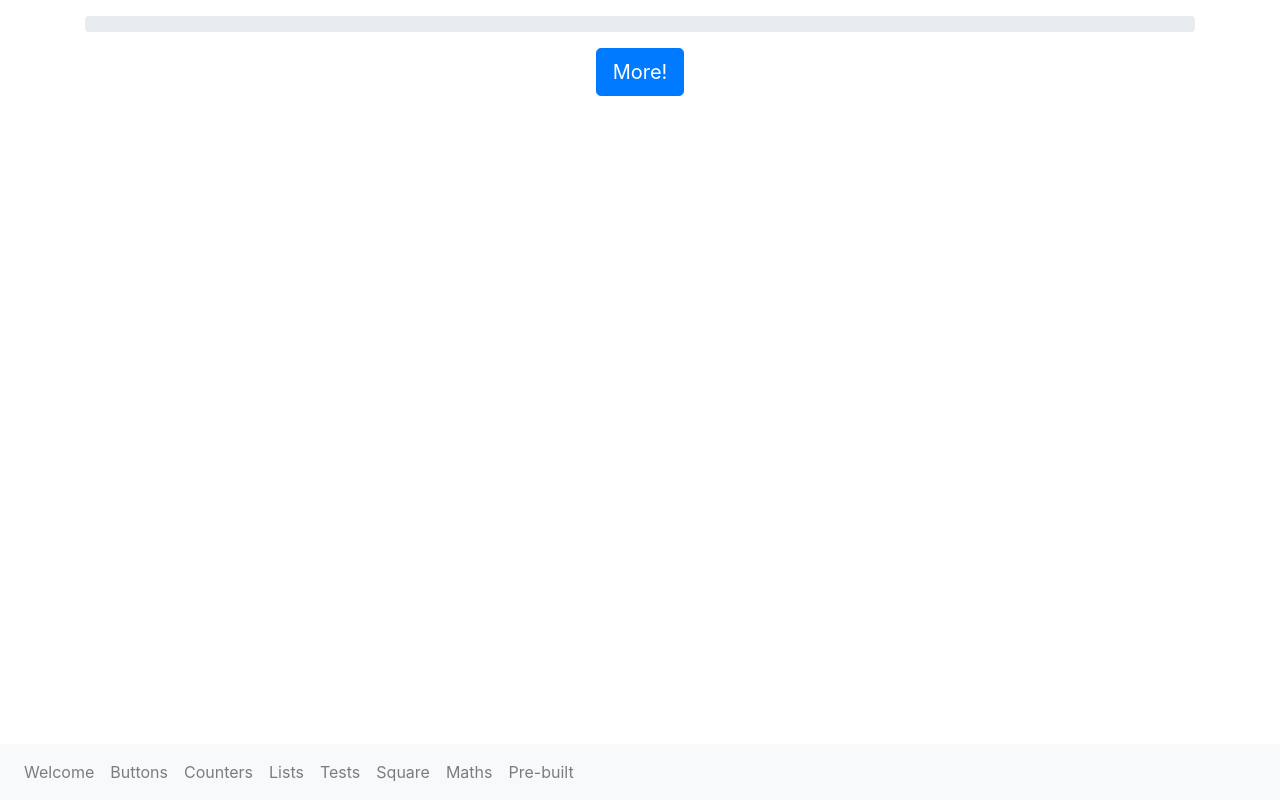
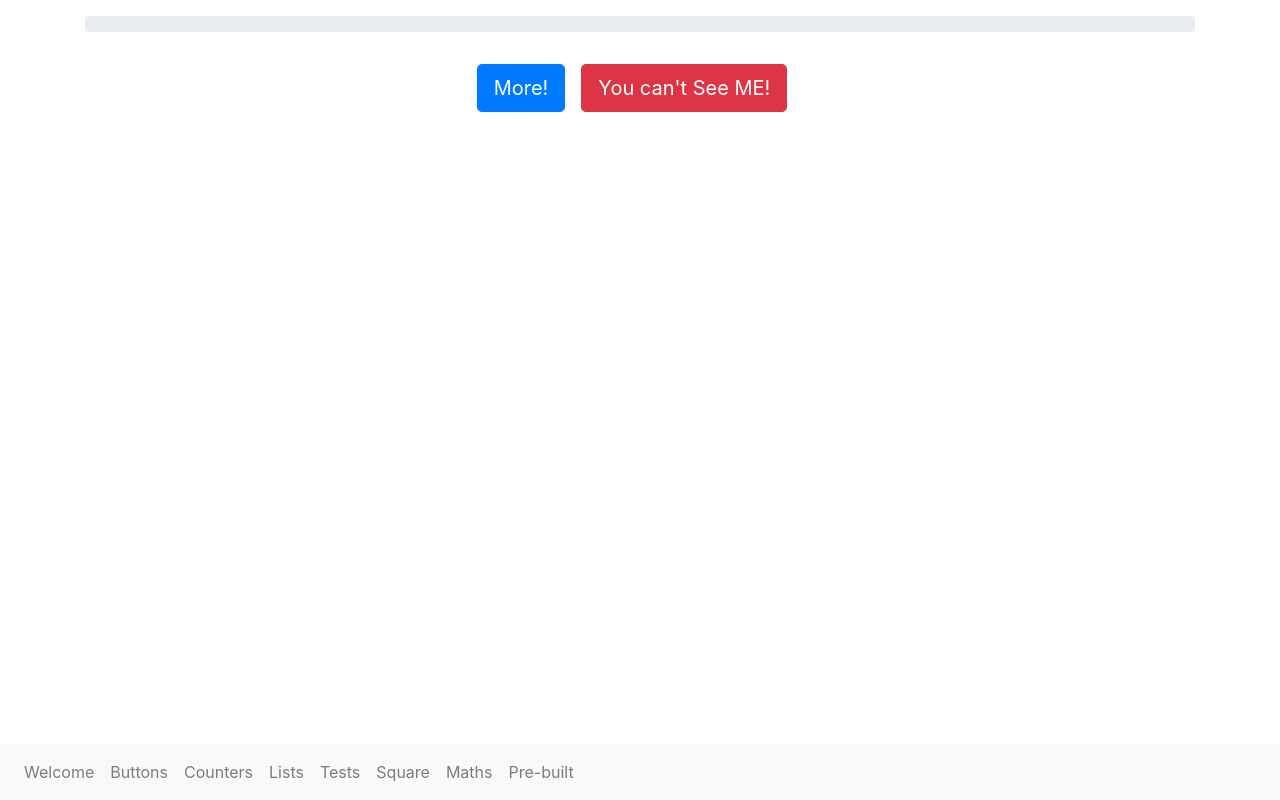
Before and after one commit to AlexanderBraatz/w910reactUI, a React (Create React App) app in the folder w910react/: page /pre-built in a window 1280 px wide. Built offline with nearby package versions, Linux system fonts and the light colour scheme.

Commit message:
W9D3 chall 07-pre-built-Components 02 made a CatchMeIfYouCanPre Component using pre-built Components, same library as  chall 01

```diff
--- a/w910react/src/App.js
+++ b/w910react/src/App.js
@@ -29,6 +29,7 @@
 import FourOhFour from './components/06routing/FourOhFour'
 
 import Progress from './components/07pre-built/Progress'
+import CatchMeIfYouCanPre from './components/07pre-built/CatchMeIfYouCanPre'
 
 
 function App() {
@@ -38,6 +39,8 @@
         <Switch>
         <Route  path="/pre-built" >
           <Progress />
+          <CatchMeIfYouCanPre
+            jump={ 100 }/>
         </Route>
           <Route  path="/buttons" >
             <Clicked />
--- /dev/null
+++ b/w910react/src/components/07pre-built/CatchMeIfYouCanPre.jsx
@@ -0,0 +1,42 @@
+import React, { Component } from "react"
+
+import Button from 'react-bootstrap/Button' //https://react-bootstrap.netlify.app/components/buttons/
+
+class CatchMeIfYouCanPre extends Component {
+    constructor(props){
+        super(props);
+
+        this.state = {
+            yOffset : 0,
+        };
+        this.handleClick = this.handleClick.bind(this)
+    }
+
+    handleClick() {
+        this.setState({
+            yOffset : this.state.yOffset + this.props.jump,
+        });
+
+    }
+    render() {
+
+        return(
+            <Button
+            variant="danger"
+            style= {{
+                position:  "relative",
+                top : this.state.yOffset + "px", }}
+            onClick= { this.handleClick }
+            className= "btn btn-secondary m-3"
+            size="lg">
+                You can't See ME!
+            </Button>
+        )
+    }
+}
+
+CatchMeIfYouCanPre.defaultProps= {
+    jump: 100,
+};
+
+export default CatchMeIfYouCanPre;
```
